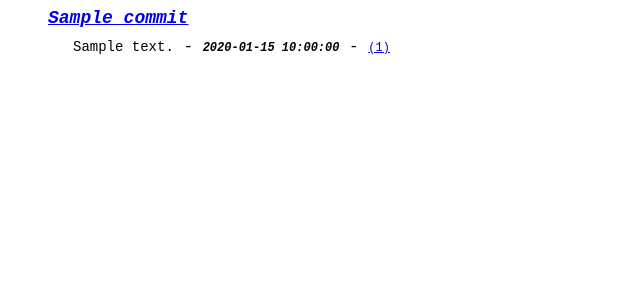
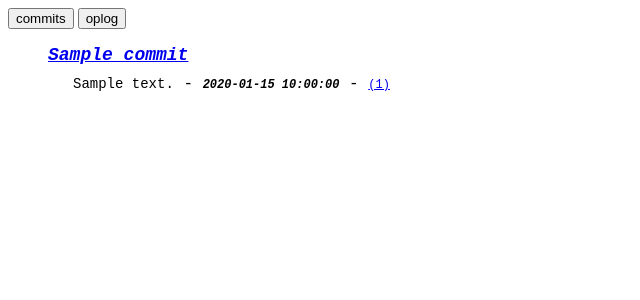
Before and after one commit to bx0-val/api.bryanvalencia.dev, a FastAPI app: page /commits in a window 1280 px wide. Shown: the top 300 px of the page, without its empty margins (0-640 px from the left). Run offline with FastAPI, Linux system fonts and the light colour scheme; a database or web service that is not in the repository returns one stand-in record (values such as "Sample title"); data that the repository does not hold is empty.

Commit message:
idiomatic htmx approach to tabs implemented

```diff
--- a/templates/commits.html
+++ b/templates/commits.html
@@ -1,3 +1,9 @@
+<div class="tab-list" role="tablist">
+	<button hx-get="http://localhost:8000/commits" class="selected" role="tab" aria-selected="true" aria-controls="tab-content">commits</button>
+	<button hx-get="http://localhost:8000/oplog" role="tab" aria-selected="false" aria-controls="tab-content">oplog</button>
+</div>
+
+<div id="tab-content" role="tabpanel" class="tab-content">
     <ul style="list-style: none; font-family: 'Courier New', Courier, monospace;">
         {% for item in data %}
         <span style="font-style: italic; font-weight: 700; font-size: 18px;"><a target="_blank" href="https://github.com/bx0-val/{{ item['name'] }}">{{ item['name'] }}</a></span>
@@ -15,3 +21,4 @@
         </div>
         {% endfor %}
     </ul>
+</div>
```
Also changed, not shown: templates/oplog.html (+12 -5 lines). Lines whose indentation alone changed are shown as unchanged.
